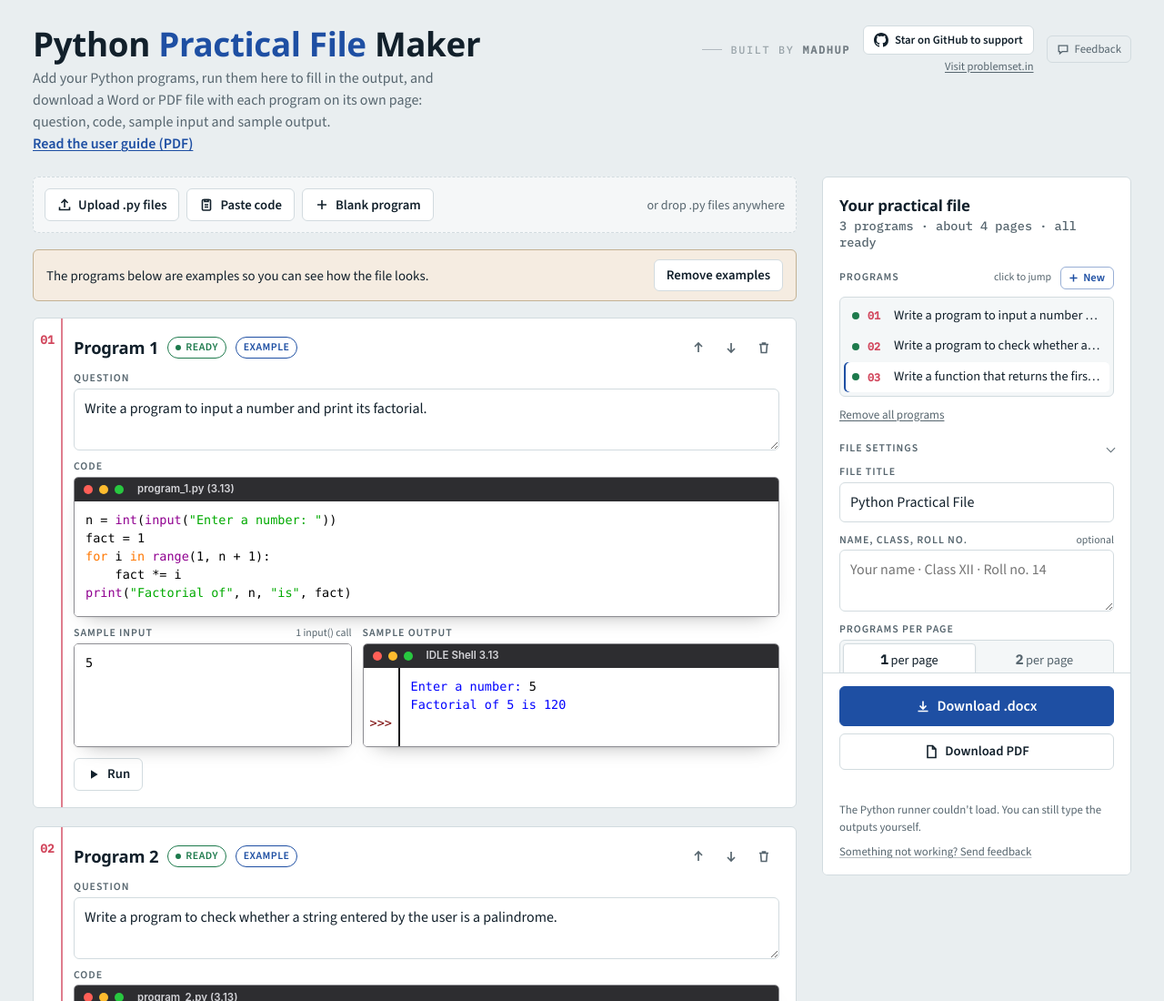
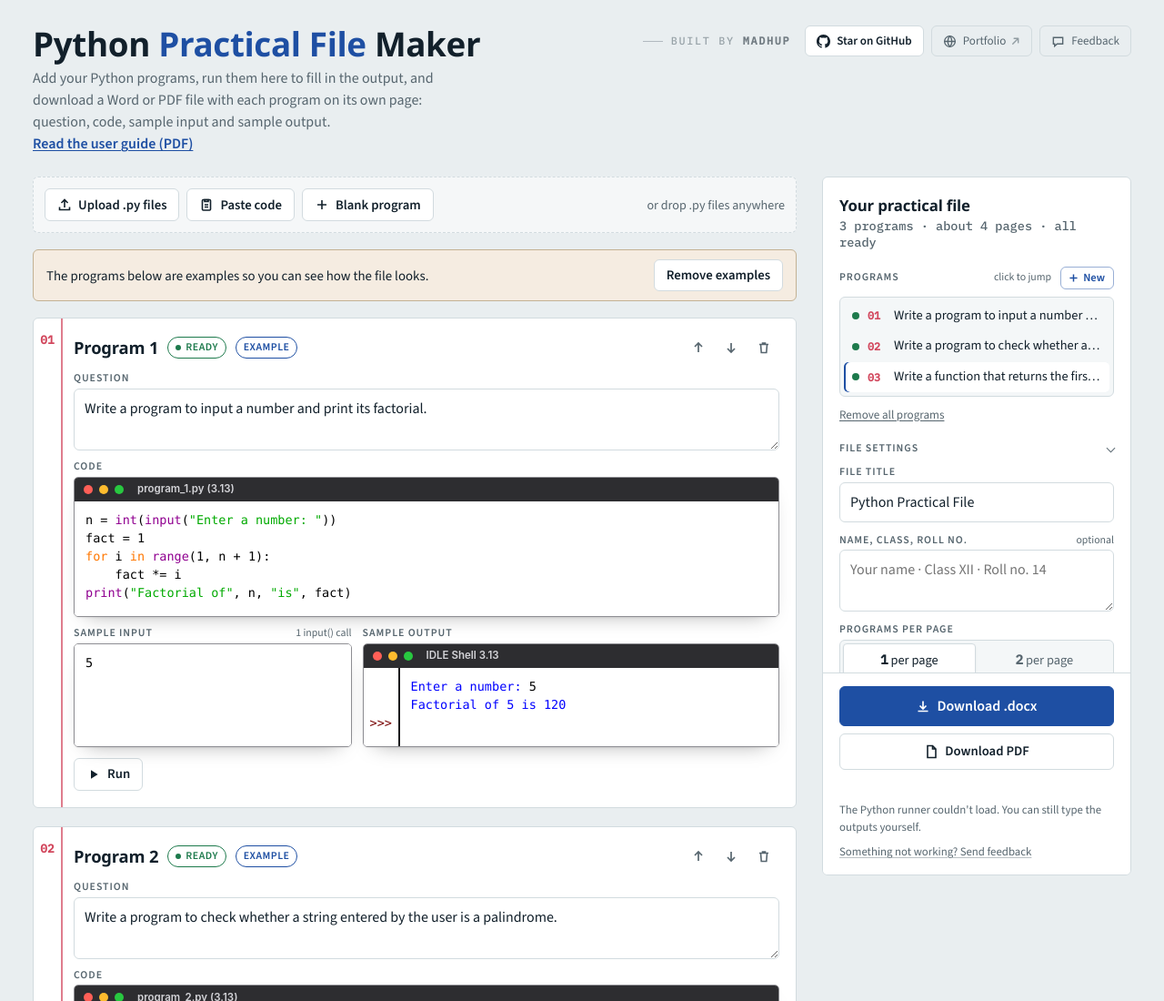
Before and after one commit to madhupbhardwaj/cs-file, a plain HTML site: page index.html in a window 1280 px wide. Shown: the top 1100 px of the page at 91% size. Drawn offline with nearby package versions, Linux system fonts and the light colour scheme; a script that the page names is missing; a web font is replaced by a local one.

Commit message:
Add files via upload

```diff
--- a/index.html
+++ b/index.html
@@ -76,24 +76,21 @@ header.top p { margin: 6px 0 0; color: var(--muted); max-width: 62ch; }
 .guide-link { color: var(--accent); font-weight: 600; text-decoration: underline; text-underline-offset: 2px; white-space: nowrap; }
 .guide-link:hover { color: var(--ink); }
 header.top > div:first-child { min-width: 0; flex: 1 1 420px; }
-.top-right { flex: none; align-self: flex-start; margin-left: auto; display: flex; align-items: center; gap: 14px; }
+.top-right { flex: none; align-self: flex-start; margin-left: auto; display: flex; align-items: center; gap: 16px; }
 .top-right .credit { margin: 0; align-self: auto; }
-.fb-btn { font: 500 .8rem/1 var(--f-body); padding: 7px 10px; gap: 6px; background: transparent; color: var(--muted); border-color: var(--line); }
-.fb-btn:hover { color: var(--ink); }
-.fb-btn svg.i { width: 14px; height: 14px; }
-.gh-col { display: flex; flex-direction: column; align-items: flex-end; gap: 6px; }
-.ps-link { font: 500 .78rem/1.2 var(--f-body); color: var(--muted); text-decoration: underline; text-underline-offset: 2px; }
-.ps-link:hover { color: var(--accent); }
-.ps-link:focus-visible { outline: 2px solid var(--accent); outline-offset: 2px; }
-.gh-star { display: inline-flex; align-items: center; gap: 7px; font: 600 .8rem/1 var(--f-body); padding: 7px 11px; border: 1px solid var(--line); border-radius: var(--r); background: var(--sheet); color: var(--ink); text-decoration: none; white-space: nowrap; transition: border-color .2s ease, color .2s ease; }
-.gh-star:hover { border-color: var(--accent); color: var(--accent); }
-.gh-star:focus-visible { outline: 2px solid var(--accent); outline-offset: 2px; }
-.gh-star .gh-mark { width: 16px; height: 16px; flex: none; }
+.hdr-links { display: flex; align-items: center; gap: 8px; }
+.hdr-btn, .top-right .fb-btn { display: inline-flex; align-items: center; justify-content: center; gap: 7px; height: 34px; padding: 0 12px; font: 500 .82rem/1 var(--f-body); border: 1px solid var(--line); border-radius: var(--r); background: transparent; color: var(--muted); text-decoration: none; white-space: nowrap; cursor: pointer; transition: border-color .2s ease, color .2s ease, background-color .2s ease; }
+.hdr-btn:hover, .top-right .fb-btn:hover { border-color: var(--accent); color: var(--accent); }
+.hdr-btn:focus-visible, .top-right .fb-btn:focus-visible { outline: 2px solid var(--accent); outline-offset: 2px; }
+.hdr-btn svg, .top-right .fb-btn svg.i { width: 15px; height: 15px; flex: none; }
+.hdr-btn.gh-star { background: var(--sheet); color: var(--ink); font-weight: 600; }
+.hdr-btn.gh-star:hover { color: var(--accent); }
+.hdr-btn .ext { width: 11px; height: 11px; opacity: .6; margin-left: -2px; }
 .credit { flex: none; align-self: flex-start; margin-left: auto; margin-top: 6px; display: inline-flex; align-items: center; gap: 9px; font: 500 .74rem/1 var(--f-mono); letter-spacing: .14em; text-transform: uppercase; color: var(--muted); opacity: .55; white-space: nowrap; transition: opacity .25s ease; user-select: none; }
 .credit::before { content: ""; width: 22px; height: 1px; background: currentColor; opacity: .7; }
 .credit b { font-weight: 600; color: var(--ink); letter-spacing: .14em; }
 .credit:hover { opacity: .9; }
-@media (max-width: 640px) { .top-right { order: -1; width: 100%; justify-content: space-between; flex-wrap: wrap; gap: 10px 14px; } .credit { font-size: .68rem; } }
+@media (max-width: 640px) { .top-right { order: -1; width: 100%; flex-wrap: wrap; gap: 12px 8px; } .top-right .credit { width: 100%; font-size: .68rem; } .hdr-links { display: contents; } .hdr-btn, .top-right .fb-btn { flex: 1 1 auto; padding: 0 10px; } }
 .grid { display: grid; grid-template-columns: minmax(0, 1fr) 340px; gap: 28px; align-items: start; }
 @media (max-width: 900px) { .grid { grid-template-columns: minmax(0, 1fr); } aside.panel { position: static !important; order: -1; } }
 
@@ -413,11 +410,11 @@ html.intro-on, html.intro-on body { overflow: hidden; }
     </div>
     <div class="top-right">
       <div class="credit">Built by <b>Madhup</b></div>
-      <div class="gh-col">
-        <a class="gh-star" href="https://github.com/madhupbhardwaj/cs-file" target="_blank" rel="noopener" aria-label="Star this project on GitHub to support it" title="Star this project on GitHub"><svg class="gh-mark" viewBox="0 0 16 16" fill="currentColor" aria-hidden="true"><path d="M8 0C3.58 0 0 3.58 0 8c0 3.54 2.29 6.53 5.47 7.59.4.07.55-.17.55-.38 0-.19-.01-.82-.01-1.49-2.01.37-2.53-.49-2.69-.94-.09-.23-.48-.94-.82-1.13-.28-.15-.68-.52-.01-.53.63-.01 1.08.58 1.23.82.72 1.21 1.87.87 2.33.66.07-.52.28-.87.51-1.07-1.78-.2-3.64-.89-3.64-3.95 0-.87.31-1.59.82-2.15-.08-.2-.36-1.02.08-2.12 0 0 .67-.21 2.2.82.64-.18 1.32-.27 2-.27.68 0 1.36.09 2 .27 1.53-1.04 2.2-.82 2.2-.82.44 1.1.16 1.92.08 2.12.51.56.82 1.27.82 2.15 0 3.07-1.87 3.75-3.65 3.95.29.25.54.73.54 1.48 0 1.07-.01 1.93-.01 2.2 0 .21.15.46.55.38A8.013 8.013 0 0016 8c0-4.42-3.58-8-8-8z"/></svg><span>Star on GitHub to support</span></a>
-        <a class="ps-link" href="https://problemset.in" target="_blank" rel="noopener">Visit problemset.in</a>
+      <div class="hdr-links">
+        <a class="hdr-btn gh-star" href="https://github.com/madhupbhardwaj/cs-file" target="_blank" rel="noopener" aria-label="Star this project on GitHub (opens in a new tab)" title="Star this project on GitHub to support it"><svg viewBox="0 0 16 16" fill="currentColor" aria-hidden="true"><path d="M8 0C3.58 0 0 3.58 0 8c0 3.54 2.29 6.53 5.47 7.59.4.07.55-.17.55-.38 0-.19-.01-.82-.01-1.49-2.01.37-2.53-.49-2.69-.94-.09-.23-.48-.94-.82-1.13-.28-.15-.68-.52-.01-.53.63-.01 1.08.58 1.23.82.72 1.21 1.87.87 2.33.66.07-.52.28-.87.51-1.07-1.78-.2-3.64-.89-3.64-3.95 0-.87.31-1.59.82-2.15-.08-.2-.36-1.02.08-2.12 0 0 .67-.21 2.2.82.64-.18 1.32-.27 2-.27.68 0 1.36.09 2 .27 1.53-1.04 2.2-.82 2.2-.82.44 1.1.16 1.92.08 2.12.51.56.82 1.27.82 2.15 0 3.07-1.87 3.75-3.65 3.95.29.25.54.73.54 1.48 0 1.07-.01 1.93-.01 2.2 0 .21.15.46.55.38A8.013 8.013 0 0016 8c0-4.42-3.58-8-8-8z"/></svg><span>Star on GitHub</span></a>
+        <a class="hdr-btn" href="https://madhupbhardwaj.is-a.dev" target="_blank" rel="noopener" aria-label="Madhup's portfolio (opens in a new tab)" title="madhupbhardwaj.is-a.dev"><svg viewBox="0 0 16 16" fill="none" stroke="currentColor" stroke-width="1.4" aria-hidden="true"><circle cx="8" cy="8" r="6.25"/><path d="M1.75 8h12.5M8 1.75c1.7 1.8 2.5 3.9 2.5 6.25S9.7 12.45 8 14.25C6.3 12.45 5.5 10.35 5.5 8S6.3 3.55 8 1.75z"/></svg><span>Portfolio</span><svg class="ext" viewBox="0 0 12 12" fill="none" stroke="currentColor" stroke-width="1.5" stroke-linecap="round" stroke-linejoin="round" aria-hidden="true"><path d="M4.5 2.5h5v5M9.5 2.5 3 9"/></svg></a>
+        <button type="button" class="fb-btn" id="fb-open" hidden><svg class="i" viewBox="0 0 16 16" fill="none" stroke="currentColor" stroke-width="1.5"><path d="M2.5 3.5h11v7.5H7l-3 2.5V11H2.5z"/></svg>Feedback</button>
       </div>
-      <button type="button" class="fb-btn" id="fb-open" hidden><svg class="i" viewBox="0 0 16 16" fill="none" stroke="currentColor" stroke-width="1.5"><path d="M2.5 3.5h11v7.5H7l-3 2.5V11H2.5z"/></svg>Feedback</button>
     </div>
   </header>
 
```
